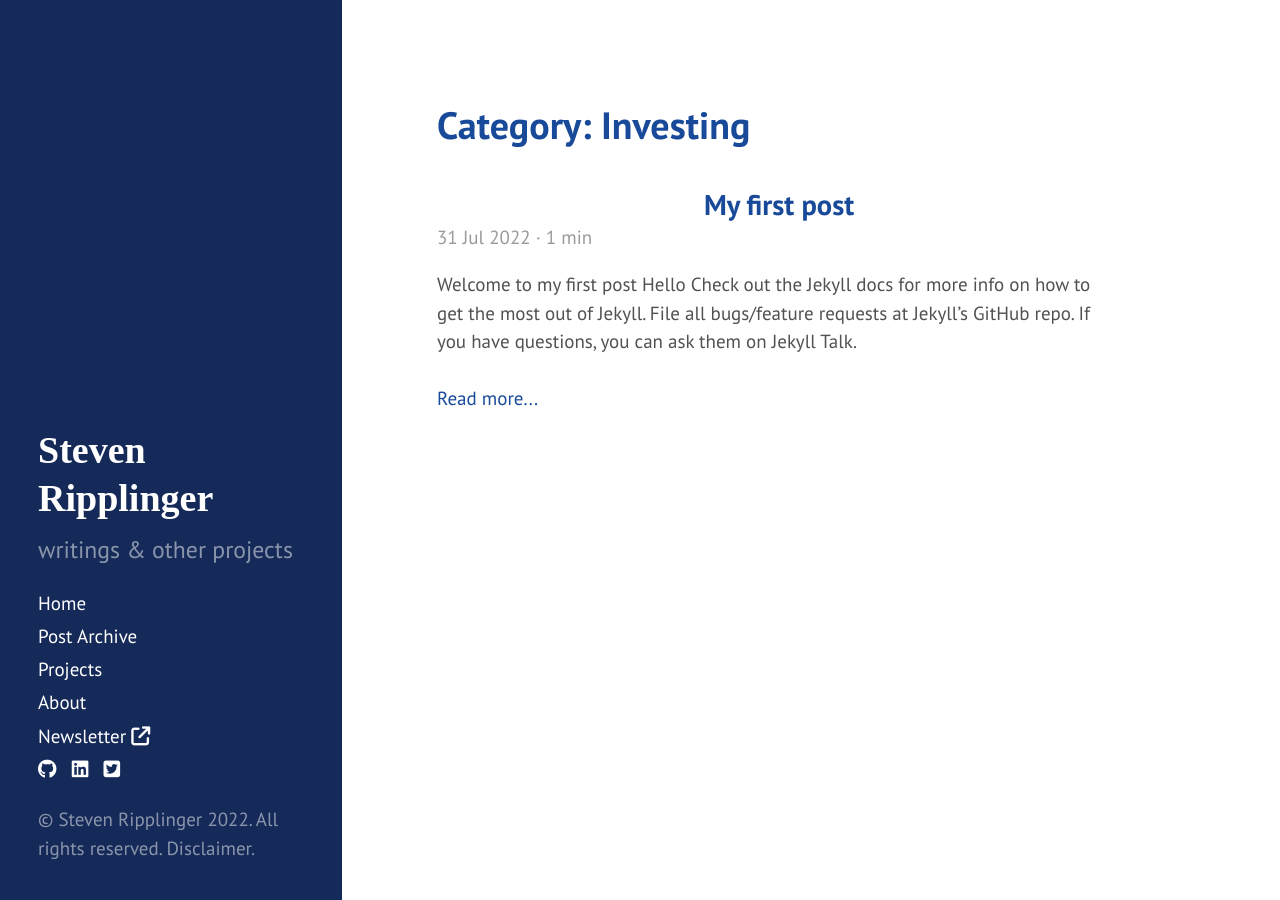
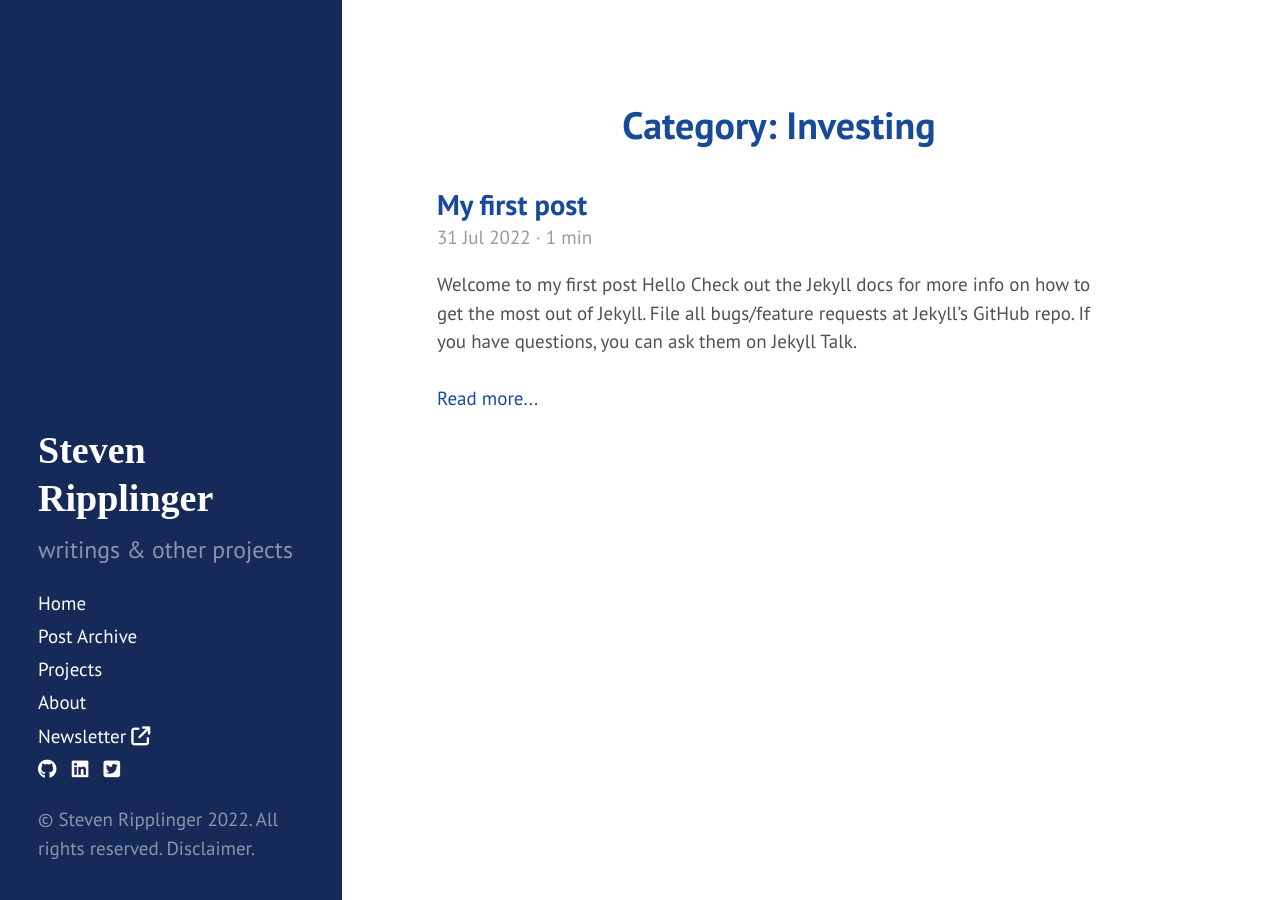
Before and after one commit to sripplin/website, a Jekyll site: the page built from category/investing.md, in a window 1280 px wide. Built offline with Jekyll 4.4.1, drawn with Linux system fonts in a browser that asks for light colours; nearby versions of some CDN libraries.

Commit message:
gemfile update

```diff
--- a/Gemfile
+++ b/Gemfile
@@ -3,3 +3,4 @@ source "https://rubygems.org"
 gem "jekyll", "~> 4.2"
 gem "jekyll-paginate", "~> 1.1"
 gem "webrick", "~> 1.7"
+gem "jekyll-gist"
--- a/_layouts/category.html
+++ b/_layouts/category.html
@@ -2,12 +2,12 @@
 layout: default
 ---
 
-<h1>{{ page.title }}</h1>
+<h1 align="center">{{ page.title }}</h1>
 <br>
 <div class="posts">
   {% for post in site.categories[page.category] %}
   <div class="post">
-    <h2 align="center" class="post-title">
+    <h2 align="left" class="post-title">
       <a href="{{ post.url }}">
         {{ post.title }}
       </a>
```
Also changed, not shown: Gemfile.lock.
